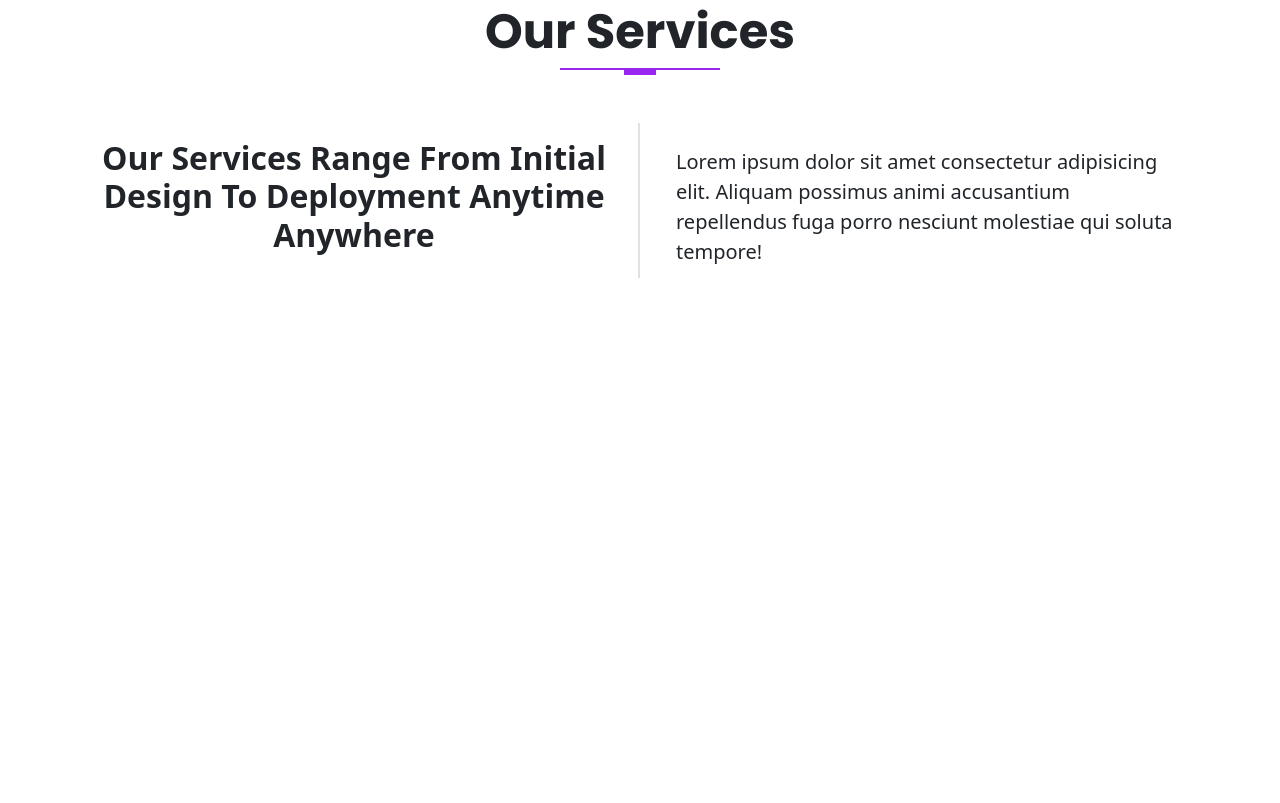
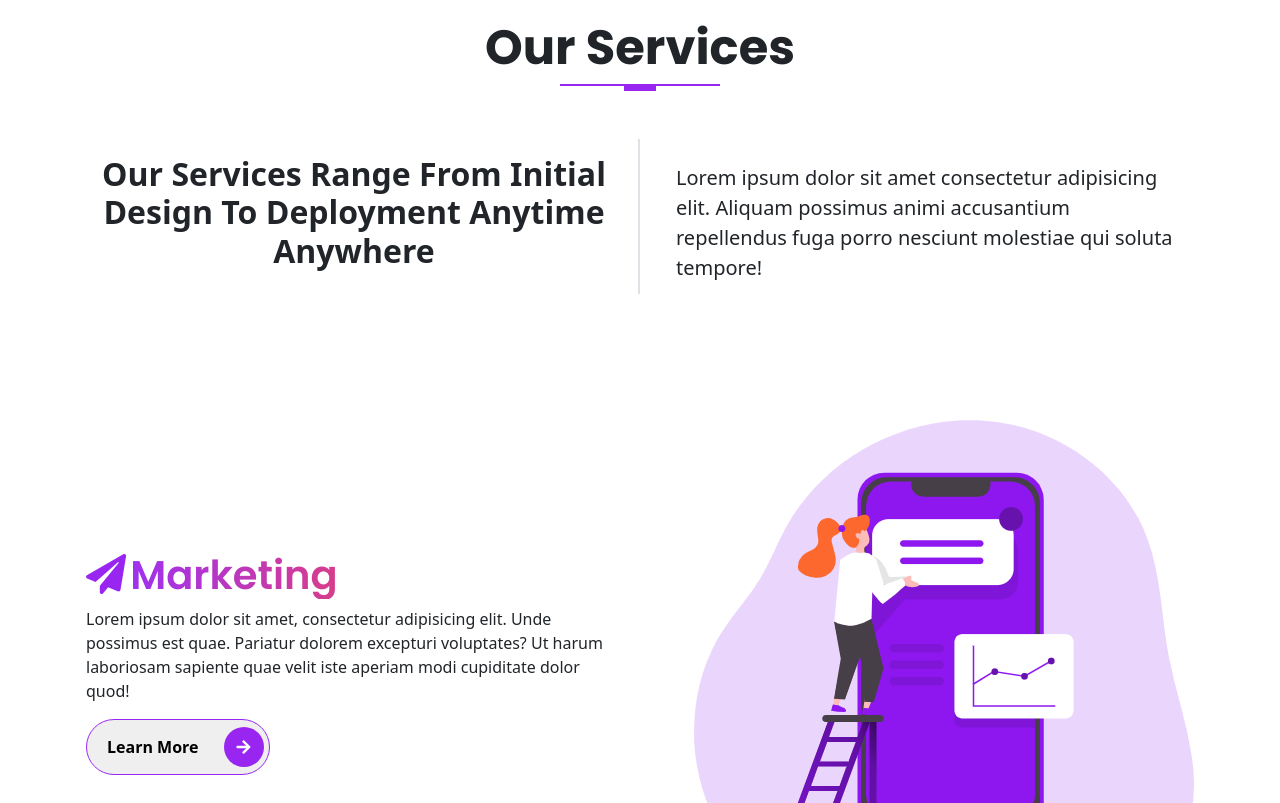
Before and after one commit to jonytalukdar/Bootstrap5_sass, a website: page index.html in a window 1280 px wide. Shown: the part 1180-1983 px from the top of the page. Before the commit the page ends 1503 px from the top, so only its background shows below. Drawn offline with nearby package versions, Linux system fonts and the light colour scheme.

Commit message:
completed services section

```diff
--- a/index.html
+++ b/index.html
@@ -202,7 +202,7 @@
     <!-- Companies end section -->
 
     <!-- Our services section -->
-    <section id="services" class="our-services">
+    <section id="services" class="services">
       <div class="container">
         <div class="row text-center">
           <h1 class="display-3 fw-bold">Our Services</h1>
@@ -231,6 +231,100 @@
           </div>
         </div>
       </div>
+
+      <!-- services content -->
+      <div class="container">
+        <!-- marketing content -->
+        <div class="row align-items-center justify-content-between">
+          <div class="col-md-6 col-lg-6 col-xs-12 col-xm-12 mt-3 services">
+            <div class="services-content">
+              <div class="icon fas fa-paper-plane"></div>
+              <h3 class="display-3--title mt-1">Marketing</h3>
+              <p class="lh-md">
+                Lorem ipsum dolor sit amet, consectetur adipisicing elit. Unde
+                possimus est quae. Pariatur dolorem excepturi voluptates? Ut
+                harum laboriosam sapiente quae velit iste aperiam modi
+                cupiditate dolor quod!
+              </p>
+              <button
+                class="btn-rounded rounded-pill border-primary"
+                type="button"
+              >
+                Learn More <span><i class="fas fa-arrow-right"></i></span>
+              </button>
+            </div>
+          </div>
+          <div class="col-md-6 col-lg-6 col-xs-12 col-xm-12 mt-3 services">
+            <div class="services-content text-end">
+              <img
+                src="./images/services/service-1.png"
+                alt=""
+                class="img-fluid"
+              />
+            </div>
+          </div>
+        </div>
+        <!-- web development content -->
+        <div class="row align-items-center justify-content-between">
+          <div class="col-md-6 col-lg-6 col-xs-12 col-xm-12 mt-3 services">
+            <div class="services-content text-start">
+              <img
+                src="./images/services/service-2.png"
+                alt=""
+                class="img-fluid"
+              />
+            </div>
+          </div>
+          <div class="col-md-6 col-lg-6 col-xs-12 col-xm-12 mt-3 services">
+            <div class="services-content">
+              <div class="icon fas fa-code"></div>
+              <h3 class="display-3--title mt-1">Web Development</h3>
+              <p class="lh-md">
+                Lorem ipsum dolor sit amet, consectetur adipisicing elit. Unde
+                possimus est quae. Pariatur dolorem excepturi voluptates? Ut
+                harum laboriosam sapiente quae velit iste aperiam modi
+                cupiditate dolor quod!
+              </p>
+              <button
+                class="btn-rounded rounded-pill border-primary"
+                type="button"
+              >
+                Learn More <span><i class="fas fa-arrow-right"></i></span>
+              </button>
+            </div>
+          </div>
+        </div>
+        <!-- could hostiing content -->
+        <div class="row align-items-center justify-content-between">
+          <div class="col-md-6 col-lg-6 col-xs-12 col-xm-12 mt-3 services">
+            <div class="services-content">
+              <div class="icon fas fa-cloud-upload-alt"></div>
+              <h3 class="display-3--title mt-1">Cloud Hosting</h3>
+              <p class="lh-md">
+                Lorem ipsum dolor sit amet, consectetur adipisicing elit. Unde
+                possimus est quae. Pariatur dolorem excepturi voluptates? Ut
+                harum laboriosam sapiente quae velit iste aperiam modi
+                cupiditate dolor quod!
+              </p>
+              <button
+                class="btn-rounded rounded-pill border-primary"
+                type="button"
+              >
+                Learn More <span><i class="fas fa-arrow-right"></i></span>
+              </button>
+            </div>
+          </div>
+          <div class="col-md-6 col-lg-6 col-xs-12 col-xm-12 mt-3 services">
+            <div class="services-content text-end">
+              <img
+                src="./images/services/service-3.png"
+                alt=""
+                class="img-fluid"
+              />
+            </div>
+          </div>
+        </div>
+      </div>
     </section>
 
     <!-- Our services section end -->
--- a/scss/components/_typography.scss
+++ b/scss/components/_typography.scss
@@ -1,4 +1,5 @@
 @use '../custom' as *;
+@use './mixins' as *;
 
 .display-2 {
   margin-bottom: 1rem;
@@ -51,6 +52,19 @@
 .display-3 {
   font-size: 3rem;
   font-family: 'Poppins', sans-serif;
+
+  &--title {
+    color: $primary;
+    font-size: 2.5rem;
+    font-weight: 600;
+    margin-top: 2rem;
+    font-family: 'Poppins', sans-serif;
+    display: inline-block;
+    @include gradient;
+    background-clip: text;
+    -webkit-background-clip: text;
+    -webkit-text-fill-color: transparent;
+  }
 }
 
 // border right
--- a/scss/sections/_services.scss
+++ b/scss/sections/_services.scss
@@ -0,0 +1,16 @@
+@use '../custom' as *;
+
+.services {
+  position: relative;
+  padding: 1rem 0;
+
+  &-content {
+    padding: 1rem;
+    margin-top: 1.5rem;
+
+    .icon {
+      font-size: 2.5rem;
+      color: $primary;
+    }
+  }
+}
```
Also changed, not shown: assets/css/style.css, 1 other file.
